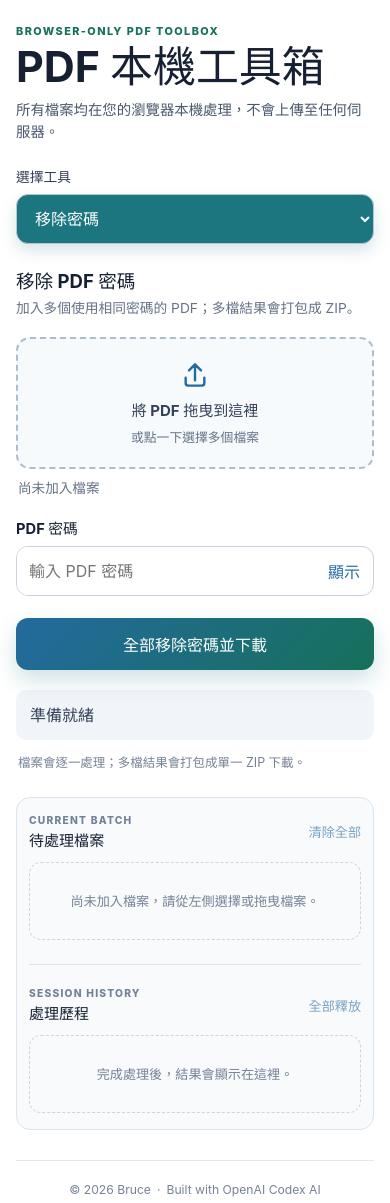
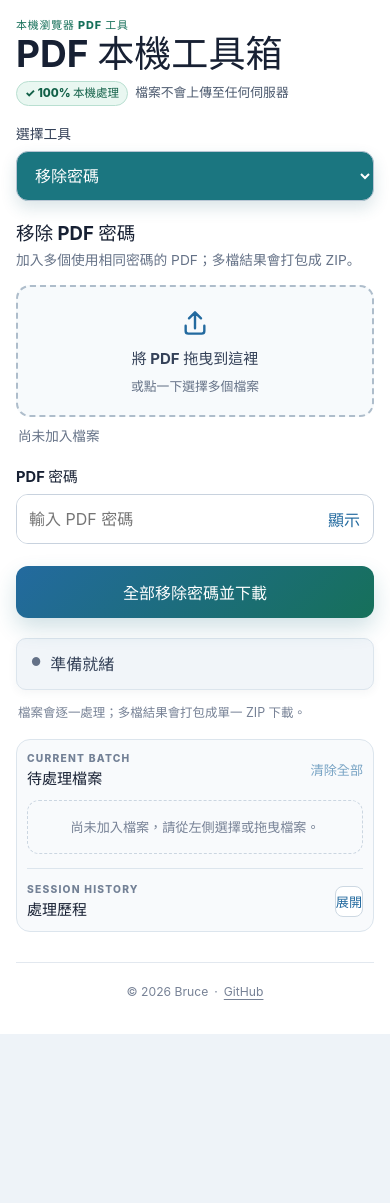
Before and after one commit to bruce-yang-422/pdf-batch-unlock, a plain HTML site: page index.html in a window 390 px wide. After the commit the page ends 1034 px from the top, so only its background shows below. Drawn offline with Linux system fonts and the light colour scheme.

Commit message:
Improve responsive workspace and UI feedback

```diff
--- /dev/null
+++ b/assets/ui-polish.css
@@ -0,0 +1,200 @@
+/* UI refinements layered on top of the production bundle. */
+@media (min-width: 901px) {
+  .card {
+    width: min(100%, 1320px);
+    padding: clamp(28px, 4vw, 48px);
+    transition: width 180ms ease;
+  }
+
+  .card.page-manager-mode {
+    width: min(100%, 1480px);
+  }
+
+  .card.page-manager-mode .page-grid {
+    grid-template-columns: repeat(auto-fill, minmax(160px, 1fr));
+  }
+
+  .card.page-manager-mode .page-preview {
+    height: 180px;
+  }
+}
+
+.privacy-note {
+  display: flex;
+  flex-wrap: wrap;
+  align-items: center;
+  gap: 8px 10px;
+}
+
+.privacy-badge {
+  display: inline-flex;
+  align-items: center;
+  min-height: 28px;
+  padding: 4px 9px;
+  border: 1px solid #b9dfd1;
+  border-radius: 999px;
+  color: #126048;
+  background: #e9f7f1;
+  font-size: 0.78rem;
+  font-weight: 800;
+  line-height: 1;
+}
+
+.tool-tab:focus-visible,
+.page-toolbar button:focus-visible,
+.order-button:focus-visible,
+.text-button:focus-visible,
+.primary-button:focus-visible,
+.mobile-tool-picker select:focus-visible {
+  outline: 3px solid rgba(35, 106, 159, 0.28);
+  outline-offset: 2px;
+}
+
+.status {
+  display: flex;
+  align-items: flex-start;
+  gap: 9px;
+  border: 1px solid #dce5ed;
+  box-shadow: 0 3px 10px rgba(38, 55, 78, 0.05);
+}
+
+.status::before {
+  flex: 0 0 auto;
+  color: #647187;
+  content: "●";
+  font-size: 0.7rem;
+  line-height: 1.9;
+}
+
+.status[data-kind="working"]::before { color: #1e6799; content: "◌"; font-size: 1rem; line-height: 1.25; }
+.status[data-kind="success"]::before { color: #16705a; content: "✓"; font-size: 0.95rem; line-height: 1.35; }
+.status[data-kind="error"]::before { color: #a02e37; content: "!"; font-weight: 900; line-height: 1.4; }
+
+.status.is-success-toast {
+  position: fixed;
+  right: 22px;
+  bottom: max(22px, env(safe-area-inset-bottom));
+  z-index: 50;
+  width: min(420px, calc(100vw - 32px));
+  margin: 0;
+  border-color: #b9dfd1;
+  box-shadow: 0 14px 36px rgba(22, 96, 72, 0.2);
+  animation: toast-in 180ms ease-out;
+}
+
+.status.is-toast-hidden { display: none; }
+
+@keyframes toast-in {
+  from { opacity: 0; transform: translateY(10px); }
+  to { opacity: 1; transform: translateY(0); }
+}
+
+.history-actions {
+  display: flex;
+  align-items: center;
+  gap: 10px;
+}
+
+.history-section.is-collapsed .history-list,
+.history-section.is-collapsed #clear-history {
+  display: none;
+}
+
+.history-section.is-collapsed {
+  padding-bottom: 0;
+}
+
+.site-footer a {
+  color: inherit;
+  text-underline-offset: 3px;
+}
+
+.site-footer a:hover { color: #236a9f; }
+
+@media (max-width: 640px) {
+  .card {
+    padding-top: 16px;
+  }
+
+  .eyebrow {
+    letter-spacing: 0.08em;
+  }
+
+  h1 {
+    margin: 3px 0 7px;
+    font-size: clamp(1.85rem, 9.5vw, 2.35rem);
+  }
+
+  .privacy-note {
+    gap: 7px;
+    margin-bottom: 17px;
+    font-size: 0.8rem;
+    line-height: 1.4;
+  }
+
+  .privacy-badge {
+    min-height: 25px;
+    padding: 3px 8px;
+    font-size: 0.72rem;
+  }
+
+  .mobile-tool-picker {
+    margin-bottom: 17px;
+  }
+
+  .tool-intro {
+    margin-bottom: 14px;
+  }
+
+  .workspace {
+    gap: 16px;
+  }
+
+  .activity-panel {
+    padding: 12px 10px;
+  }
+
+  .activity-panel .empty-list {
+    padding: 16px 12px;
+  }
+
+  .activity-panel .file-list,
+  .activity-panel .history-list {
+    max-height: 180px;
+  }
+
+  .history-section {
+    margin-top: 14px;
+    padding-top: 14px;
+  }
+
+  .page-manager-section {
+    margin-top: 0;
+  }
+
+  #extract-pages {
+    grid-column: 1 / -1;
+  }
+
+  .page-manager-section > .primary-button {
+    position: sticky;
+    bottom: max(8px, env(safe-area-inset-bottom));
+    z-index: 12;
+    margin-top: 18px;
+    box-shadow: 0 12px 28px rgba(27, 105, 125, 0.3);
+  }
+
+  .status.is-success-toast {
+    right: 12px;
+    bottom: max(12px, env(safe-area-inset-bottom));
+    width: calc(100vw - 24px);
+  }
+}
+
+@media (prefers-reduced-motion: reduce) {
+  .card,
+  .status.is-success-toast {
+    transition: none;
+    animation: none;
+  }
+}
--- /dev/null
+++ b/assets/ui-polish.js
@@ -0,0 +1,69 @@
+const card = document.querySelector('.card');
+const tabs = [...document.querySelectorAll('.tool-tab')];
+const workspace = document.querySelector('.workspace');
+const activityPanel = document.querySelector('.activity-panel');
+const pageManager = document.querySelector('#page-manager-section');
+const pageGrid = document.querySelector('#page-grid');
+const processButton = document.querySelector('#process-button');
+const historySection = document.querySelector('#history-section');
+const historyToggle = document.querySelector('#toggle-history');
+const status = document.querySelector('#status');
+const mobileQuery = window.matchMedia('(max-width: 640px)');
+
+const pageManagerHome = document.createComment('page-manager-home');
+const processButtonHome = document.createComment('process-button-home');
+pageManager.before(pageManagerHome);
+processButton.before(processButtonHome);
+
+let toastTimer;
+
+function activeTool() {
+  return tabs.find((tab) => tab.classList.contains('is-active'))?.dataset.tool ?? 'unlock';
+}
+
+function updateResponsiveLayout() {
+  const pageMode = activeTool() === 'pages';
+  card.classList.toggle('page-manager-mode', pageMode);
+
+  if (mobileQuery.matches && pageMode) {
+    activityPanel.before(pageManager);
+    pageGrid.after(processButton);
+  } else {
+    pageManagerHome.after(pageManager);
+    processButtonHome.after(processButton);
+  }
+}
+
+function updateHistoryState(expanded) {
+  historySection.classList.toggle('is-collapsed', !expanded);
+  historyToggle.setAttribute('aria-expanded', String(expanded));
+  historyToggle.textContent = expanded ? '收合' : '展開';
+}
+
+function updateStatusPresentation() {
+  clearTimeout(toastTimer);
+  status.classList.remove('is-success-toast', 'is-toast-hidden');
+
+  if (status.dataset.kind === 'success') {
+    status.classList.add('is-success-toast');
+    toastTimer = window.setTimeout(() => {
+      status.classList.remove('is-success-toast');
+      status.classList.add('is-toast-hidden');
+    }, 4200);
+  }
+}
+
+historyToggle.addEventListener('click', () => {
+  updateHistoryState(historyToggle.getAttribute('aria-expanded') !== 'true');
+});
+
+const tabObserver = new MutationObserver(updateResponsiveLayout);
+tabs.forEach((tab) => tabObserver.observe(tab, { attributes: true, attributeFilter: ['class'] }));
+
+const statusObserver = new MutationObserver(updateStatusPresentation);
+statusObserver.observe(status, { attributes: true, attributeFilter: ['data-kind'], childList: true, characterData: true, subtree: true });
+
+mobileQuery.addEventListener?.('change', updateResponsiveLayout);
+updateHistoryState(false);
+updateResponsiveLayout();
+updateStatusPresentation();
--- a/index.html
+++ b/index.html
@@ -6,15 +6,17 @@
     <meta name="description" content="完全在瀏覽器本機處理 PDF 的多功能工具" />
     <title>PDF 本機工具箱</title>
     <script type="module" crossorigin src="./assets/index-XfCSYlnY.js"></script>
+    <script type="module" src="./assets/ui-polish.js"></script>
     <link rel="stylesheet" crossorigin href="./assets/index-CFPIHGYZ.css">
     <link rel="stylesheet" href="./assets/layout-DH4mL2.css">
+    <link rel="stylesheet" href="./assets/ui-polish.css">
   </head>
   <body>
     <main class="app-shell">
       <section class="card" aria-labelledby="page-title">
-        <div class="eyebrow">Browser-only PDF toolbox</div>
+        <div class="eyebrow">本機瀏覽器 PDF 工具</div>
         <h1 id="page-title">PDF 本機工具箱</h1>
-        <p class="privacy-note">所有檔案均在您的瀏覽器本機處理，不會上傳至任何伺服器。</p>
+        <p class="privacy-note"><span class="privacy-badge">✓ 100% 本機處理</span><span>檔案不會上傳至任何伺服器</span></p>
 
         <div class="mobile-tool-picker">
           <label for="tool-select">選擇工具</label>
@@ -60,7 +62,7 @@
               <div id="password-section">
                 <label class="field-label" for="password">PDF 密碼</label>
                 <div class="password-field">
-                  <input id="password" type="password" autocomplete="off" placeholder="輸入 PDF 密碼" />
+                  <input id="password" type="password" name="pdf-password" autocomplete="new-password" data-1p-ignore placeholder="輸入 PDF 密碼" />
                   <button id="toggle-password" class="text-button" type="button" aria-pressed="false">顯示</button>
                 </div>
               </div>
@@ -118,10 +120,13 @@
                 <ul id="file-list" class="file-list"></ul>
               </section>
 
-              <section id="history-section" class="history-section" aria-labelledby="history-title">
+              <section id="history-section" class="history-section is-collapsed" aria-labelledby="history-title">
                 <div class="queue-heading">
                   <div><span class="section-kicker">Session history</span><h3 id="history-title">處理歷程</h3></div>
-                  <button id="clear-history" class="text-button compact" type="button">全部釋放</button>
+                  <div class="history-actions">
+                    <button id="toggle-history" class="text-button compact" type="button" aria-expanded="false" aria-controls="history-list">展開</button>
+                    <button id="clear-history" class="text-button compact" type="button">全部釋放</button>
+                  </div>
                 </div>
                 <ol id="history-list" class="history-list"></ol>
               </section>
@@ -148,7 +153,7 @@
         <footer class="site-footer">
           <span>© 2026 Bruce</span>
           <span aria-hidden="true">·</span>
-          <span>Built with OpenAI Codex AI</span>
+          <a href="https://github.com/bruce-yang-422/pdf-batch-unlock">GitHub</a>
         </footer>
       </section>
     </main>
```
Also changed, not shown: README.md.
